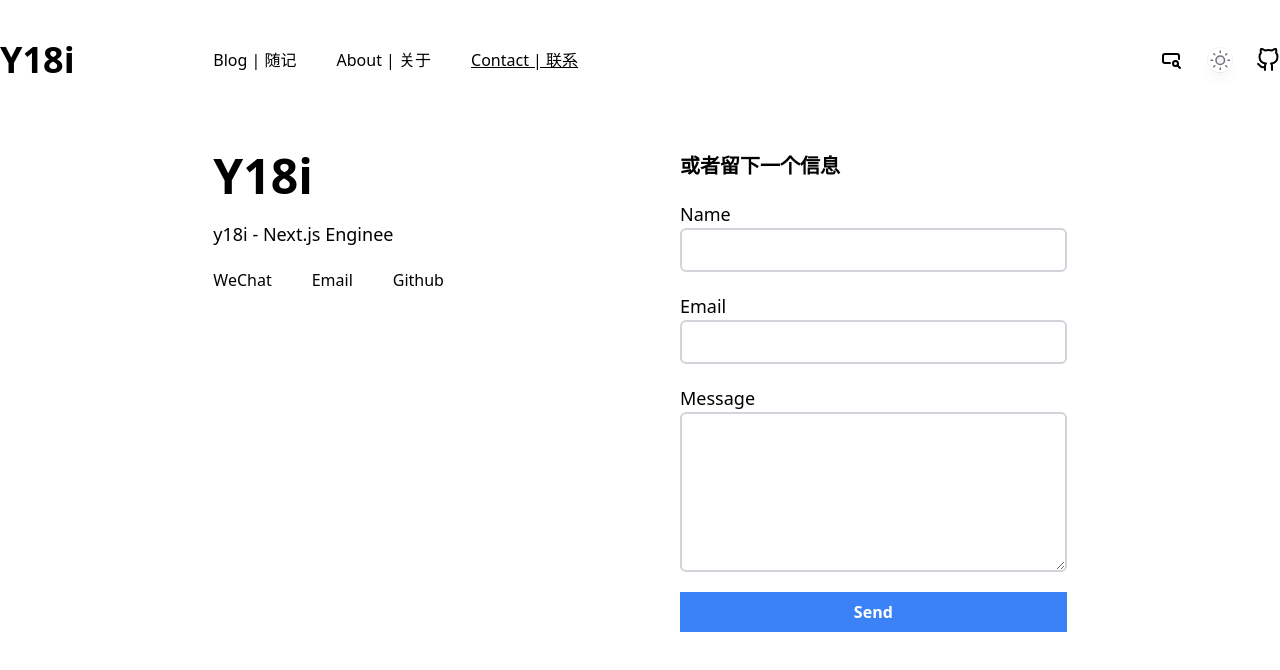
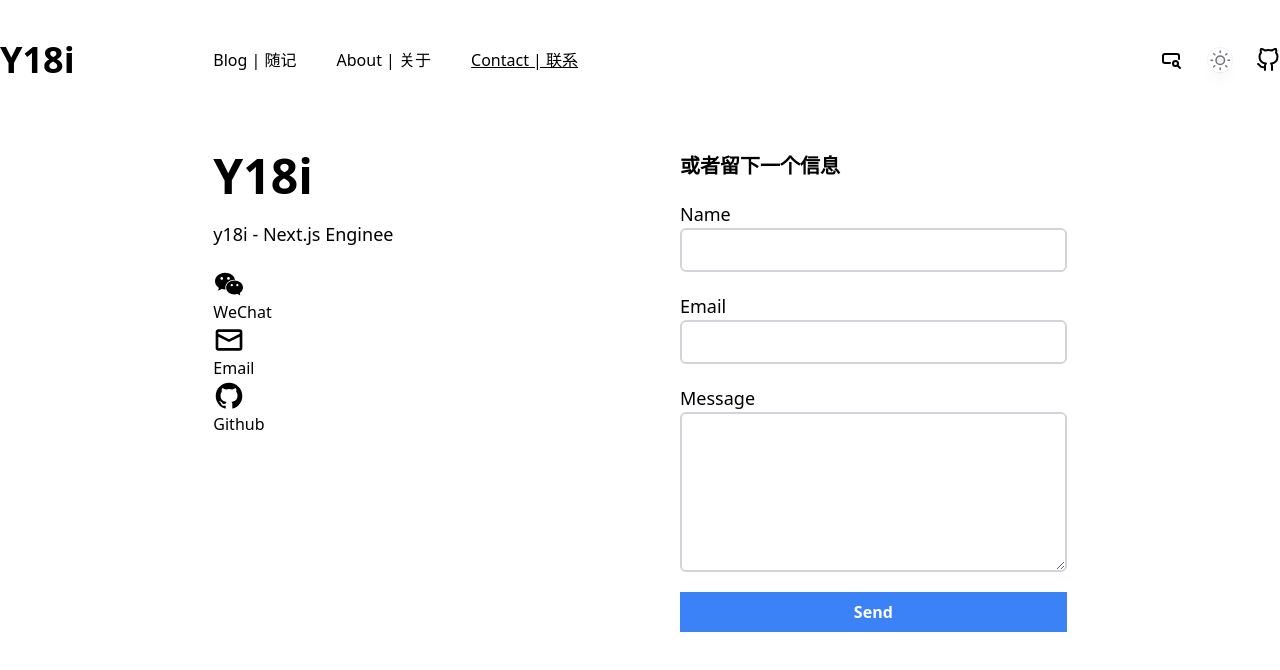
Before and after one commit to yiiiiiiiiiiiiiiiiii/yi-blog, a Next.js app: page /contact in a window 1280 px wide. Shown: the top 670 px of the page. Built offline with nearby package versions, Linux system fonts and the light colour scheme.

Commit message:
feat: 增加联系我页面的Icon

```diff
--- a/src/app/contact/page.tsx
+++ b/src/app/contact/page.tsx
@@ -1,14 +1,24 @@
+import IconWechat from "@/components/SvgIcon/Wechat";
+import IconEmail from "@/components/SvgIcon/Email";
+import IconGithub from "@/components/SvgIcon/Github";
+
 export default function Page() {
   return (
     <div className="flex flex-row justify-between items-start gap-20">
       <div className="w-full flex flex-col items-start">
         <div className="text-5xl font-bold mb-5">Y18i</div>
         <div className="text-lg mb-5">y18i - Next.js Enginee</div>
-        <div className="flex flex-row space-x-10 items-center mb-5">
-          <div>WeChat</div>
-          <div>Email</div>
-          {/* <div>yiiiiii2024@163.com</div> */}
-          <div>Github</div>
+        <div className="mb-5">
+          <div>
+            <IconWechat className="w-8 h-8" />
+            WeChat
+          </div>
+          <div>
+            <IconEmail className="w-8 h-8" /> <div>Email</div>
+          </div>
+          <div>
+            <IconGithub className="w-8 h-8" /> <div>Github</div>
+          </div>
         </div>
       </div>
       <div className="w-full flex flex-col items-start  ">
--- /dev/null
+++ b/src/components/SvgIcon/Email.tsx
@@ -0,0 +1,13 @@
+export default function IconEmail(props: React.SVGProps<SVGSVGElement>) {
+  return (
+    <svg
+      viewBox="0 0 24 24"
+      fill="currentColor"
+      height="1em"
+      width="1em"
+      {...props}
+    >
+      <path d="M4 4h16a2 2 0 012 2v12a2 2 0 01-2 2H4a2 2 0 01-2-2V6c0-1.1.9-2 2-2zm16 3.38V6H4v1.38l8 4 8-4zm0 2.24l-7.55 3.77a1 1 0 01-.9 0L4 9.62V18h16V9.62z" />
+    </svg>
+  );
+}
--- /dev/null
+++ b/src/components/SvgIcon/EmailOutline.tsx
@@ -0,0 +1,13 @@
+export default function IconEmailOutline(props: React.SVGProps<SVGSVGElement>) {
+  return (
+    <svg
+      viewBox="0 0 24 24"
+      fill="currentColor"
+      height="1em"
+      width="1em"
+      {...props}
+    >
+      <path d="M22 6c0-1.1-.9-2-2-2H4c-1.1 0-2 .9-2 2v12c0 1.1.9 2 2 2h16c1.1 0 2-.9 2-2V6m-2 0l-8 5-8-5h16m0 12H4V8l8 5 8-5v10z" />
+    </svg>
+  );
+}
--- a/src/components/SvgIcon/Github.tsx
+++ b/src/components/SvgIcon/Github.tsx
@@ -1,17 +1,17 @@
-export default function IconGithub(props: React.SVGProps<SVGSVGElement>) {
+export default function IconBxlGithub(props: React.SVGProps<SVGSVGElement>) {
   return (
     <svg
-      fill="none"
-      stroke="currentColor"
-      strokeLinecap="round"
-      strokeLinejoin="round"
-      strokeWidth={2}
       viewBox="0 0 24 24"
+      fill="currentColor"
       height="1em"
       width="1em"
       {...props}
     >
-      <path d="M9 19c-5 1.5-5-2.5-7-3m14 6v-3.87a3.37 3.37 0 00-.94-2.61c3.14-.35 6.44-1.54 6.44-7A5.44 5.44 0 0020 4.77 5.07 5.07 0 0019.91 1S18.73.65 16 2.48a13.38 13.38 0 00-7 0C6.27.65 5.09 1 5.09 1A5.07 5.07 0 005 4.77a5.44 5.44 0 00-1.5 3.78c0 5.42 3.3 6.61 6.44 7A3.37 3.37 0 009 18.13V22" />
+      <path
+        fillRule="evenodd"
+        d="M12.026 2c-5.509 0-9.974 4.465-9.974 9.974 0 4.406 2.857 8.145 6.821 9.465.499.09.679-.217.679-.481 0-.237-.008-.865-.011-1.696-2.775.602-3.361-1.338-3.361-1.338-.452-1.152-1.107-1.459-1.107-1.459-.905-.619.069-.605.069-.605 1.002.07 1.527 1.028 1.527 1.028.89 1.524 2.336 1.084 2.902.829.091-.645.351-1.085.635-1.334-2.214-.251-4.542-1.107-4.542-4.93 0-1.087.389-1.979 1.024-2.675-.101-.253-.446-1.268.099-2.64 0 0 .837-.269 2.742 1.021a9.582 9.582 0 012.496-.336 9.554 9.554 0 012.496.336c1.906-1.291 2.742-1.021 2.742-1.021.545 1.372.203 2.387.099 2.64.64.696 1.024 1.587 1.024 2.675 0 3.833-2.33 4.675-4.552 4.922.355.308.675.916.675 1.846 0 1.334-.012 2.41-.012 2.737 0 .267.178.577.687.479C19.146 20.115 22 16.379 22 11.974 22 6.465 17.535 2 12.026 2z"
+        clipRule="evenodd"
+      />
     </svg>
   );
 }
--- /dev/null
+++ b/src/components/SvgIcon/GithubLine.tsx
@@ -0,0 +1,17 @@
+export default function IconGithubLine(props: React.SVGProps<SVGSVGElement>) {
+  return (
+    <svg
+      fill="none"
+      stroke="currentColor"
+      strokeLinecap="round"
+      strokeLinejoin="round"
+      strokeWidth={2}
+      viewBox="0 0 24 24"
+      height="1em"
+      width="1em"
+      {...props}
+    >
+      <path d="M9 19c-5 1.5-5-2.5-7-3m14 6v-3.87a3.37 3.37 0 00-.94-2.61c3.14-.35 6.44-1.54 6.44-7A5.44 5.44 0 0020 4.77 5.07 5.07 0 0019.91 1S18.73.65 16 2.48a13.38 13.38 0 00-7 0C6.27.65 5.09 1 5.09 1A5.07 5.07 0 005 4.77a5.44 5.44 0 00-1.5 3.78c0 5.42 3.3 6.61 6.44 7A3.37 3.37 0 009 18.13V22" />
+    </svg>
+  );
+}
--- /dev/null
+++ b/src/components/SvgIcon/Wechat.tsx
@@ -0,0 +1,13 @@
+export default function IconWechat(props: React.SVGProps<SVGSVGElement>) {
+  return (
+    <svg
+      viewBox="0 0 1024 1024"
+      fill="currentColor"
+      height="1em"
+      width="1em"
+      {...props}
+    >
+      <path d="M690.1 377.4c5.9 0 11.8.2 17.6.5-24.4-128.7-158.3-227.1-319.9-227.1C209 150.8 64 271.4 64 420.2c0 81.1 43.6 154.2 111.9 203.6a21.5 21.5 0 019.1 17.6c0 2.4-.5 4.6-1.1 6.9-5.5 20.3-14.2 52.8-14.6 54.3-.7 2.6-1.7 5.2-1.7 7.9 0 5.9 4.8 10.8 10.8 10.8 2.3 0 4.2-.9 6.2-2l70.9-40.9c5.3-3.1 11-5 17.2-5 3.2 0 6.4.5 9.5 1.4 33.1 9.5 68.8 14.8 105.7 14.8 6 0 11.9-.1 17.8-.4-7.1-21-10.9-43.1-10.9-66 0-135.8 132.2-245.8 295.3-245.8zm-194.3-86.5c23.8 0 43.2 19.3 43.2 43.1s-19.3 43.1-43.2 43.1c-23.8 0-43.2-19.3-43.2-43.1s19.4-43.1 43.2-43.1zm-215.9 86.2c-23.8 0-43.2-19.3-43.2-43.1s19.3-43.1 43.2-43.1 43.2 19.3 43.2 43.1-19.4 43.1-43.2 43.1zm586.8 415.6c56.9-41.2 93.2-102 93.2-169.7 0-124-120.8-224.5-269.9-224.5-149 0-269.9 100.5-269.9 224.5S540.9 847.5 690 847.5c30.8 0 60.6-4.4 88.1-12.3 2.6-.8 5.2-1.2 7.9-1.2 5.2 0 9.9 1.6 14.3 4.1l59.1 34c1.7 1 3.3 1.7 5.2 1.7a9 9 0 006.4-2.6 9 9 0 002.6-6.4c0-2.2-.9-4.4-1.4-6.6-.3-1.2-7.6-28.3-12.2-45.3-.5-1.9-.9-3.8-.9-5.7.1-5.9 3.1-11.2 7.6-14.5zM600.2 587.2c-19.9 0-36-16.1-36-35.9 0-19.8 16.1-35.9 36-35.9s36 16.1 36 35.9c0 19.8-16.2 35.9-36 35.9zm179.9 0c-19.9 0-36-16.1-36-35.9 0-19.8 16.1-35.9 36-35.9s36 16.1 36 35.9a36.08 36.08 0 01-36 35.9z" />
+    </svg>
+  );
+}
--- a/src/components/header/GithubLink.tsx
+++ b/src/components/header/GithubLink.tsx
@@ -1,9 +1,9 @@
-import IconGithub from "../SvgIcon/Github";
+import IconGithubLine from "../SvgIcon/GithubLine";
 
 export default function Github() {
   return (
     <a href="https://github.com/yiiiiiiiiiiiiiiiiii/yi-blog" target="_blank">
-      <IconGithub className="h-6 w-6 transition" />
+      <IconGithubLine className="h-6 w-6 transition" />
     </a>
   );
 }
```
